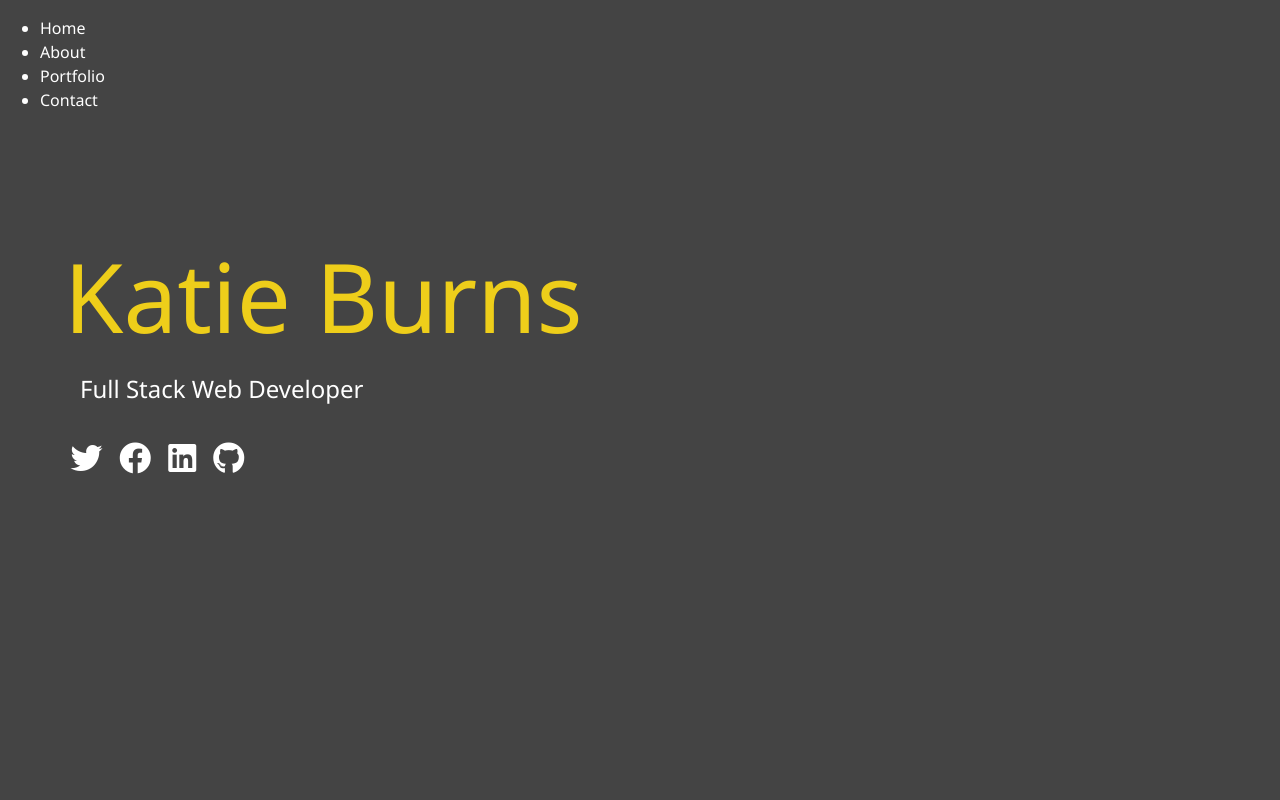
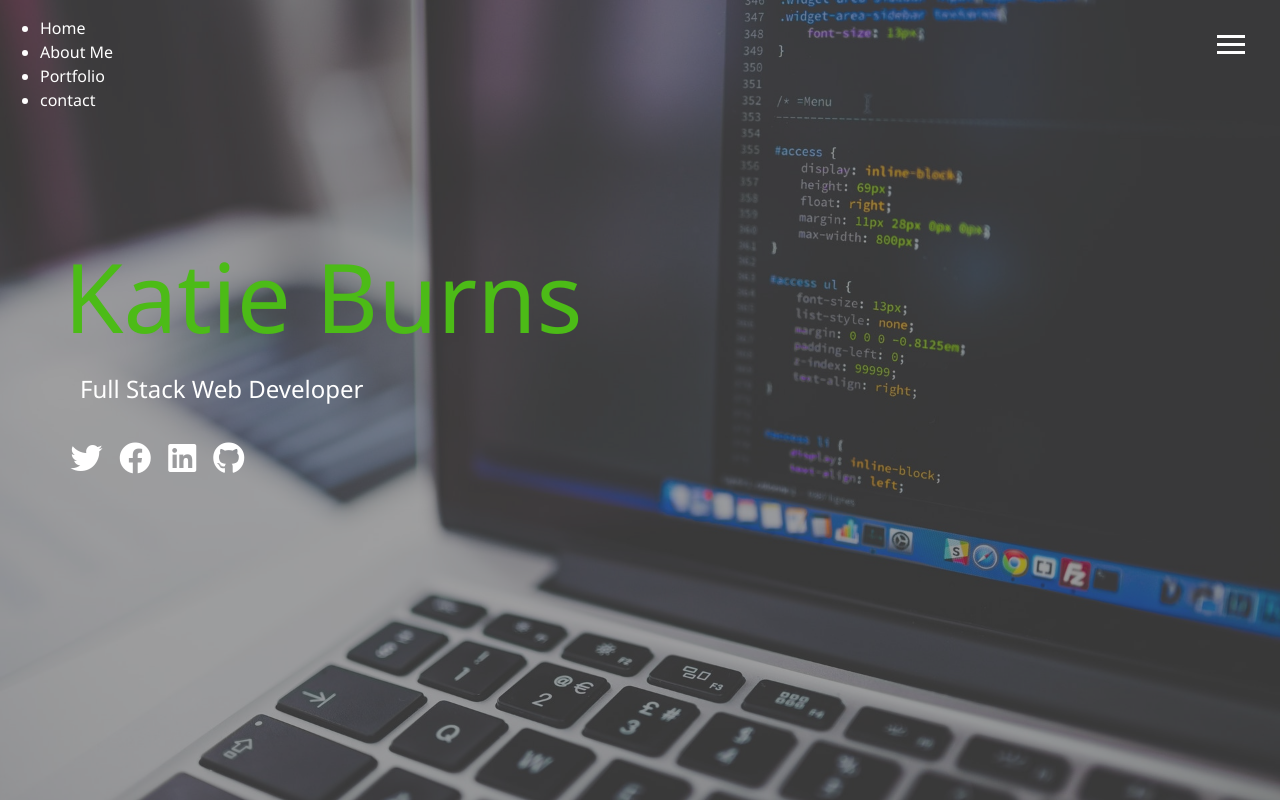
Before and after one commit to ktburns214/responsive-portfolio, a website: page dist/index.html in a window 1280 px wide. Drawn offline with Linux system fonts and the light colour scheme; files whose address does not match are found by name.

Commit message:
menu button, JS, and rotation

```diff
--- a/scss/_config.scss
+++ b/scss/_config.scss
@@ -1,5 +1,5 @@
 $primary-color: #444;
-$secondary-color: #eece1a;
+$secondary-color: #4cbb17;
 $show-home-image: true;
 $home-image: url(../dist/img/background.jpg);
 $background-opacity: 0.5;
--- /dev/null
+++ b/scss/_menu.scss
@@ -0,0 +1,37 @@
+//menu button
+.menu-btn {
+  position: absolute;
+  z-index: 3;
+  right: 35px;
+  top: 35px;
+  cursor: pointer;
+  @include easeOut;
+
+  .btn-line {
+    width: 28px;
+    height: 3px;
+    margin: 0 0 5px 0;
+    background: #fff;
+    @include easeOut;
+  }
+
+  //rotate into X with menu lines
+  &.close {
+    transform: rotate(180deg);
+
+    .btn-line {
+      //line 1--rotate
+      &:nth-child(1) {
+        transform: rotate(45deg) translate(5px, 5px);
+      }
+      //line 2--hide
+      &:nth-child(2) {
+        opacity: 0;
+      }
+      //line 3--rotate
+      &:nth-child(3) {
+        transform: rotate(-45deg) translate(7px, -6px);
+      }
+    }
+  }
+}
--- a/scss/main.scss
+++ b/scss/main.scss
@@ -1,4 +1,5 @@
 @import "config";
+@import "menu";
 
 * {
   box-sizing: border-box;
```
Also changed, not shown: dist/css/main.css, dist/index.html, dist/js/main.js.
